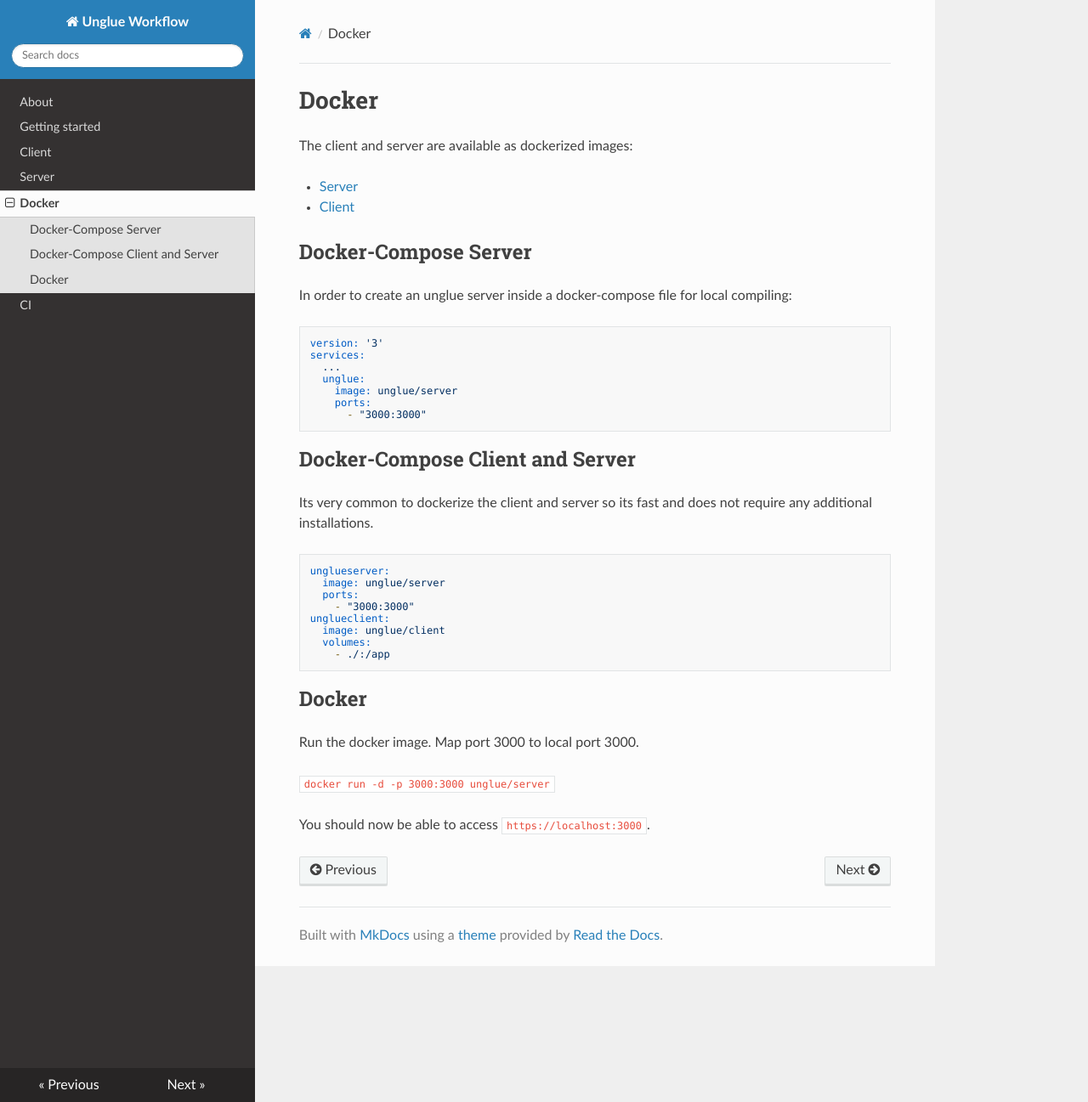
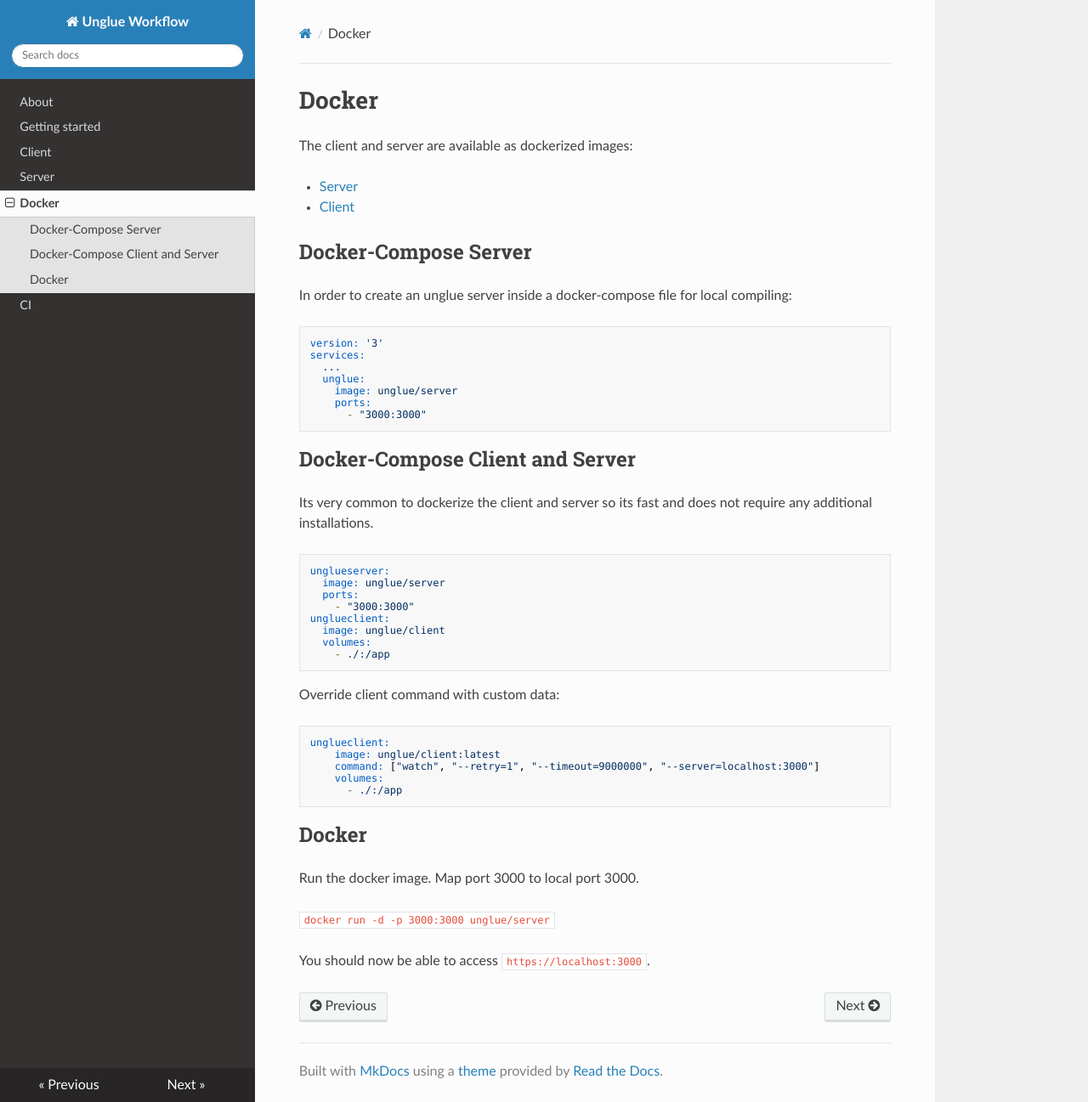
Before and after one commit to frontend-workflow-cloud-compiler/docs, an MkDocs documentation site: the page built from docs/docker.md, in a window 1280 px wide and 1297 px high. Shown: the whole window at 85% size. Built offline with MkDocs 1.6.1, drawn with Linux system fonts in a browser that asks for light colours; nearby versions of some CDN libraries; old or Windows-style settings are respelled for this version of MkDocs.

Commit message:
Update docker.md

````diff
--- a/docs/docker.md
+++ b/docs/docker.md
@@ -34,6 +34,16 @@ unglueclient:
     - ./:/app
 ```
 
+Override client command with custom data:
+
+```yml
+unglueclient:
+    image: unglue/client:latest
+    command: ["watch", "--retry=1", "--timeout=9000000", "--server=localhost:3000"]
+    volumes:
+      - ./:/app
+```
+
 ## Docker
 
 Run the docker image. Map port 3000 to local port 3000.
````
